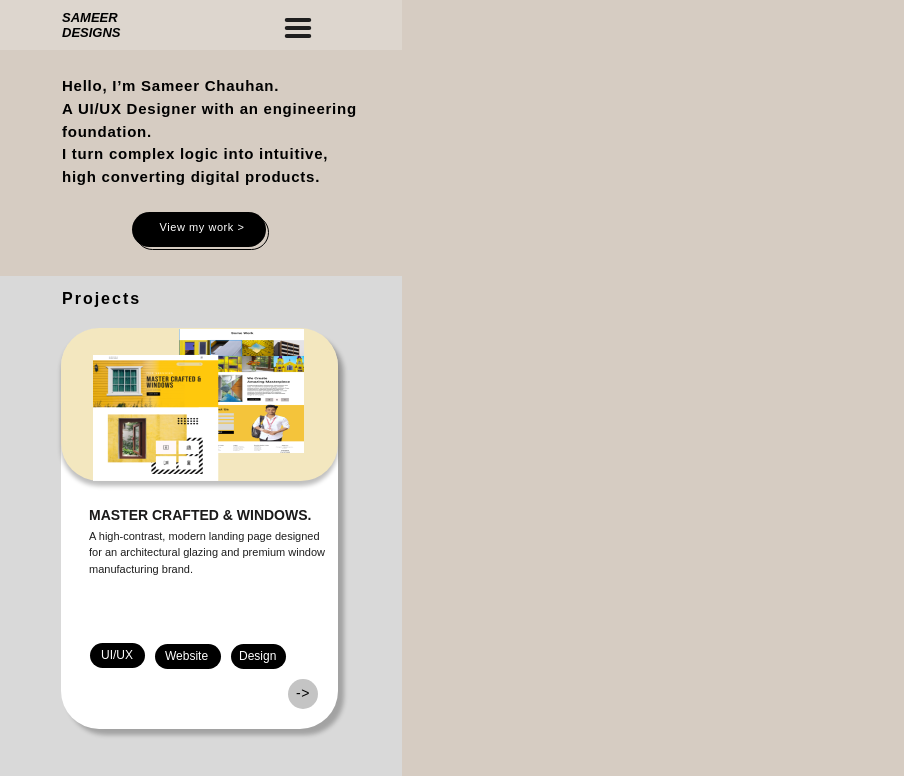
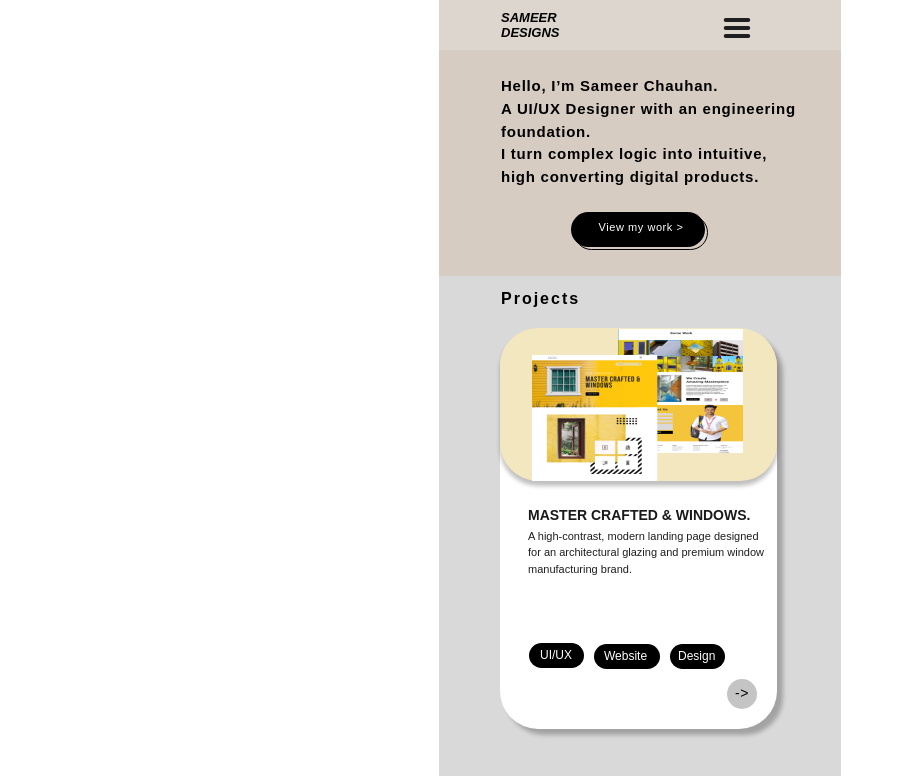
Before and after one commit to sameer16jan2005-bit/sameer.github.io, a plain HTML site: page index.html in a window 1280 px wide. Shown: the top 776 px of the page, without its empty margins (0-904 px from the left). Drawn offline with Linux system fonts and the light colour scheme.

Commit message:
Add width and margin to i-phone-17-7 class

```diff
--- a/style.css
+++ b/style.css
@@ -5,6 +5,8 @@
 .i-phone-17-7 {
   background: #d6ccc2;
   height: 2951px;
+  width: 402px;
+  margin: 0 auto;
   position: relative;
   overflow: hidden;
 }
```
